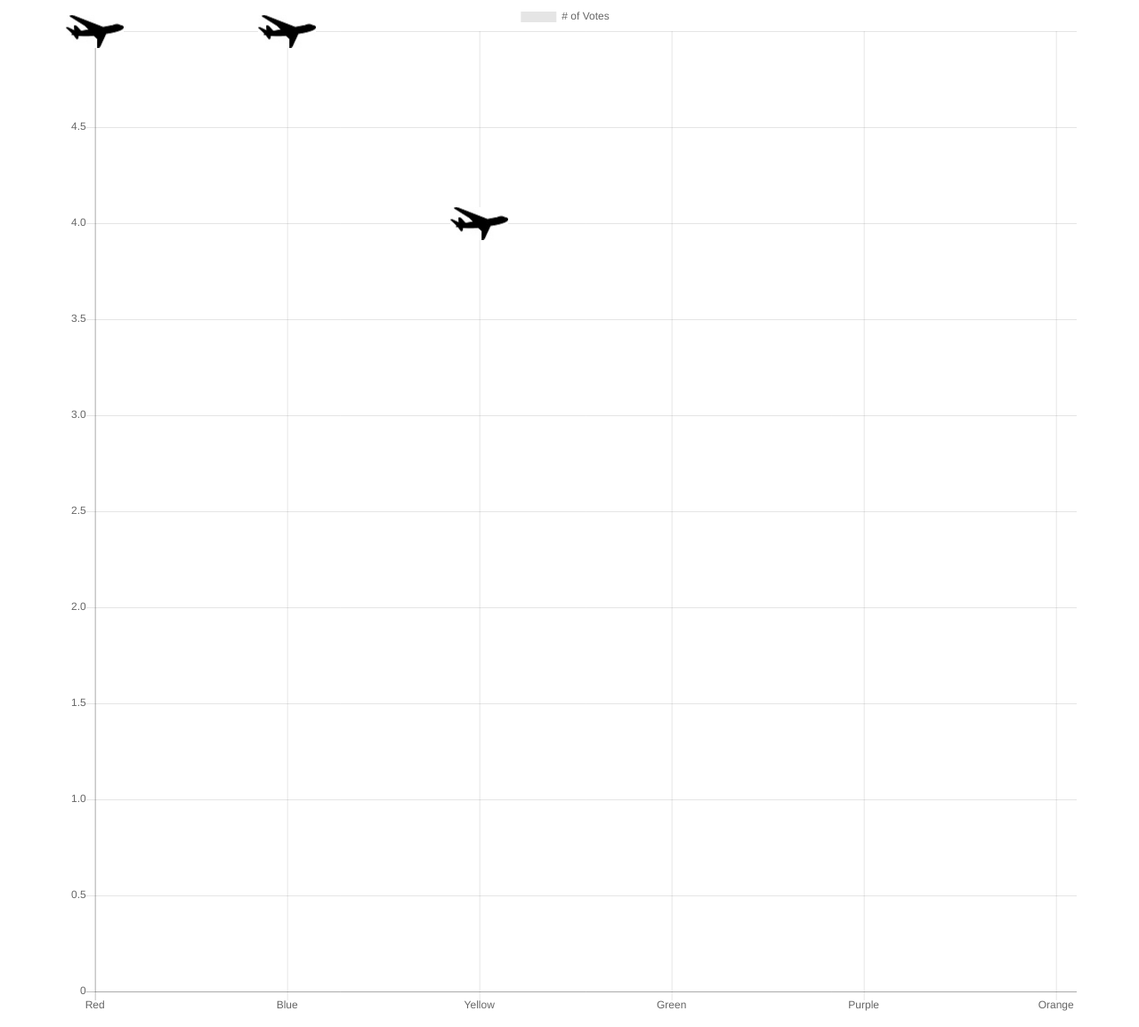
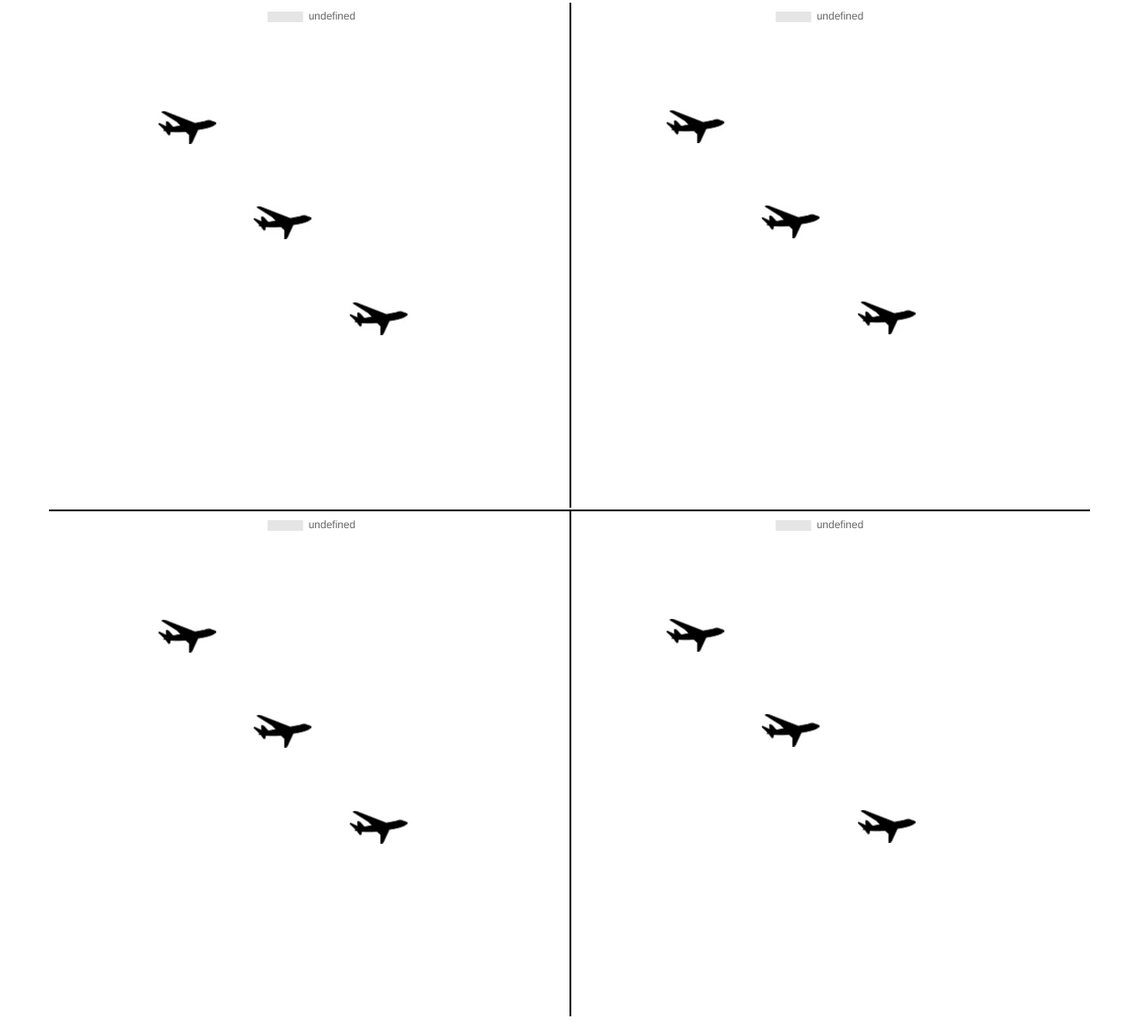
Before and after one commit to KelvinGoodman/airymax, a website: page index.html in a window 1280 px wide. Shown: the part 559-1714 px from the top of the page at 89% size. Drawn offline with Linux system fonts and the light colour scheme.

Commit message:
Added quadrants

```diff
--- a/index.html
+++ b/index.html
@@ -42,7 +42,14 @@
 			<button type="button" class="btn btn-primary" onclick="searchFlights()">Search Flights!</button>
 			<h1>Flight Information:</h1>
 			<br></br>
-			<canvas id="myChart" width="400" height="400"></canvas>
+			 <div class="row">
+				<div class="col-sm-6" style="padding-right: 0px"><canvas id="quad2Chart" width="200" height="200"></canvas></div>
+				<div class="col-sm-6" style="padding-left: 0px; border-left: 2px solid black;"><canvas id="quad1Chart" width="200" height="200"></div>
+			 </div>
+			<div class="row">
+				<div class="col-sm-6" style="padding-right: 0px;border-top: 2px solid black"><canvas id="quad3Chart" width="200" height="200"></canvas></div>
+				<div class="col-sm-6" style="padding-left: 0px; border-left: 2px solid black;border-top: 2px solid black"><canvas id="quad4Chart" width="200" height="200"></div>
+			 </div>
 			<p id="flightInfo"></p>
 		</div>
 		<script src="js/FlightChart.js"></script>
--- a/js/FlightChart.js
+++ b/js/FlightChart.js
@@ -1,16 +1,14 @@
 var img = new Image();
 img.src = './img/plane.jpg';
 img.onload = function() {
-var ctx = document.getElementById('myChart').getContext('2d');
+var ctx = document.getElementById('quad1Chart').getContext('2d');
 var fillPattern = ctx.createPattern(img, 'no-repeat');
-var myChart = new Chart(ctx, {
+var quad1Chart = new Chart(ctx, {
     type: 'line',
     data: {
-        labels: ["Red", "Blue", "Yellow", "Green", "Purple", "Orange"],
         datasets: [{
-            label: '# of Votes',
-            data: [{x:5,y:5},{x:7,y:5},{x:5,y:4},],
-            borderWidth: 1,
+            data: [{x: 8,y: 0}, {x: 5,y: 10}, {x: 10,y: 5}],
+			borderWidth: 1,
 			pointStyle: ('image', img),
 			radius: 50,
 			fill: false,
@@ -19,18 +17,151 @@ var myChart = new Chart(ctx, {
     },
     options: {
         scales: {
-            yAxes: [{
-                ticks: {
-                    beginAtZero:true
+            xAxes: [{
+                type: 'linear',
+                display: false,
+				ticks: {
+                    max: 15,
+                    min: -10,
+                    stepSize: 5
                 }
             }],
-			xAxes: [{
-                ticks: {
-                    type: 'linear',
-					position: 'top'
+			yAxes: [{
+                type: 'linear',
+                display: false,
+				ticks: {
+                    max: 15,
+                    min: -10,
+                    stepSize: 5
                 }
             }]
         }
     }
 });
 }
+
+var img = new Image();
+img.src = './img/plane.jpg';
+img.onload = function() {
+var ctx = document.getElementById('quad2Chart').getContext('2d');
+var fillPattern = ctx.createPattern(img, 'no-repeat');
+var quad1Chart = new Chart(ctx, {
+    type: 'line',
+    data: {
+        datasets: [{
+            data: [{x: 8,y: 0}, {x: 5,y: 10}, {x: 10,y: 5}],
+			borderWidth: 1,
+			pointStyle: ('image', img),
+			radius: 50,
+			fill: false,
+			borderColor: "rgba(0,0,0,0)"
+        }]
+    },
+    options: {
+        scales: {
+            xAxes: [{
+                type: 'linear',
+                display: false,
+				ticks: {
+                    max: 15,
+                    min: -10,
+                    stepSize: 5
+                }
+            }],
+			yAxes: [{
+                type: 'linear',
+                display: false,
+				ticks: {
+                    max: 15,
+                    min: -10,
+                    stepSize: 5
+                }
+            }]
+        }
+    }
+});
+}
+
+var img = new Image();
+img.src = './img/plane.jpg';
+img.onload = function() {
+var ctx = document.getElementById('quad3Chart').getContext('2d');
+var fillPattern = ctx.createPattern(img, 'no-repeat');
+var quad1Chart = new Chart(ctx, {
+    type: 'line',
+    data: {
+        datasets: [{
+            data: [{x: 8,y: 0}, {x: 5,y: 10}, {x: 10,y: 5}],
+			borderWidth: 1,
+			pointStyle: ('image', img),
+			radius: 50,
+			fill: false,
+			borderColor: "rgba(0,0,0,0)"
+        }]
+    },
+    options: {
+        scales: {
+            xAxes: [{
+                type: 'linear',
+                display: false,
+				ticks: {
+                    max: 15,
+                    min: -10,
+                    stepSize: 5
+                }
+            }],
+			yAxes: [{
+                type: 'linear',
+                display: false,
+				ticks: {
+                    max: 15,
+                    min: -10,
+                    stepSize: 5
+                }
+            }]
+        }
+    }
+});
+}
+
+var img = new Image();
+img.src = './img/plane.jpg';
+img.onload = function() {
+var ctx = document.getElementById('quad4Chart').getContext('2d');
+var fillPattern = ctx.createPattern(img, 'no-repeat');
+var quad1Chart = new Chart(ctx, {
+    type: 'line',
+    data: {
+        datasets: [{
+            data: [{x: 8,y: 0}, {x: 5,y: 10}, {x: 10,y: 5}],
+			borderWidth: 1,
+			pointStyle: ('image', img),
+			radius: 50,
+			fill: false,
+			borderColor: "rgba(0,0,0,0)"
+        }]
+    },
+    options: {
+        scales: {
+            xAxes: [{
+                type: 'linear',
+                display: false,
+				ticks: {
+                    max: 15,
+                    min: -10,
+                    stepSize: 5
+                }
+            }],
+			yAxes: [{
+                type: 'linear',
+                display: false,
+				ticks: {
+                    max: 15,
+                    min: -10,
+                    stepSize: 5
+                }
+            }]
+        }
+    }
+});
+}
```
